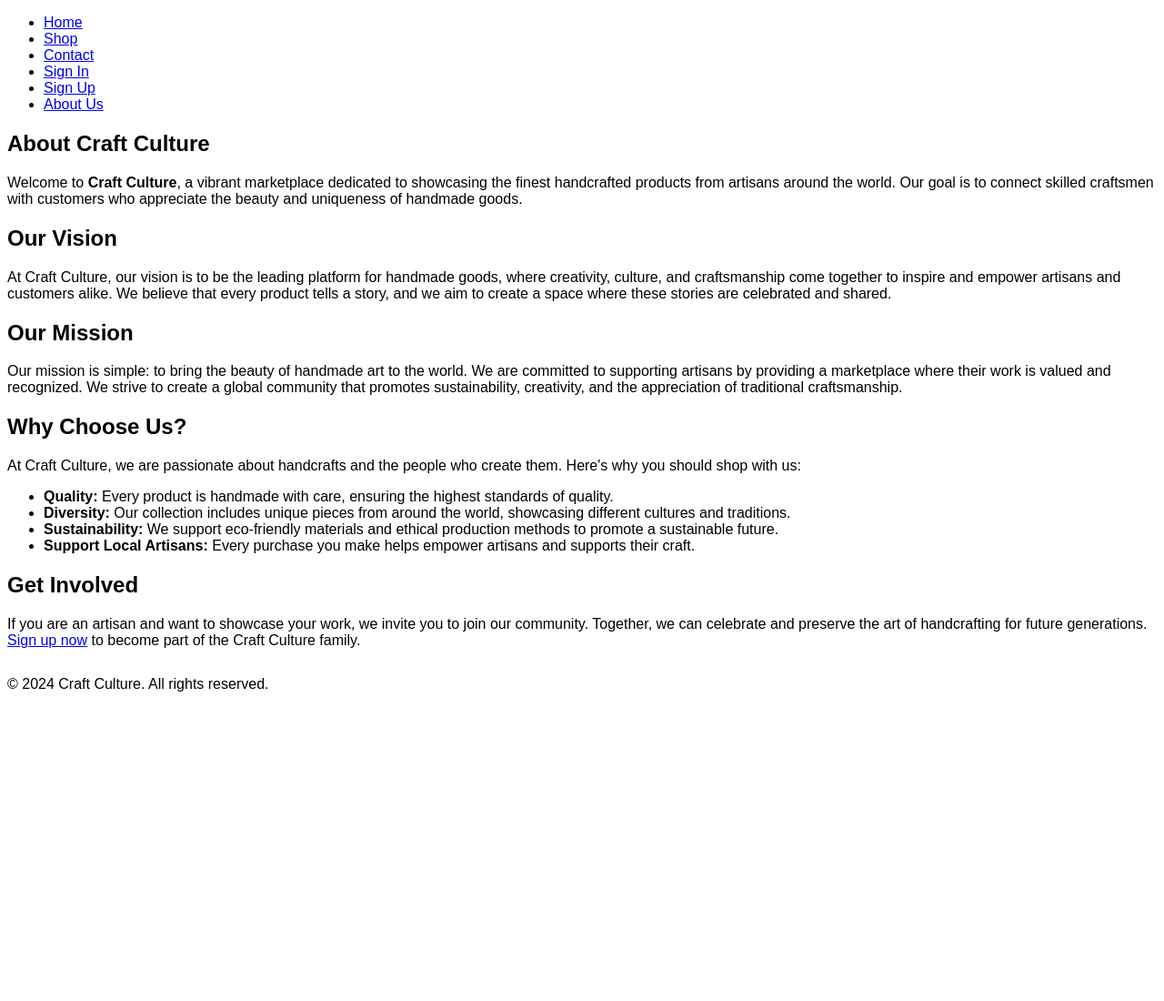
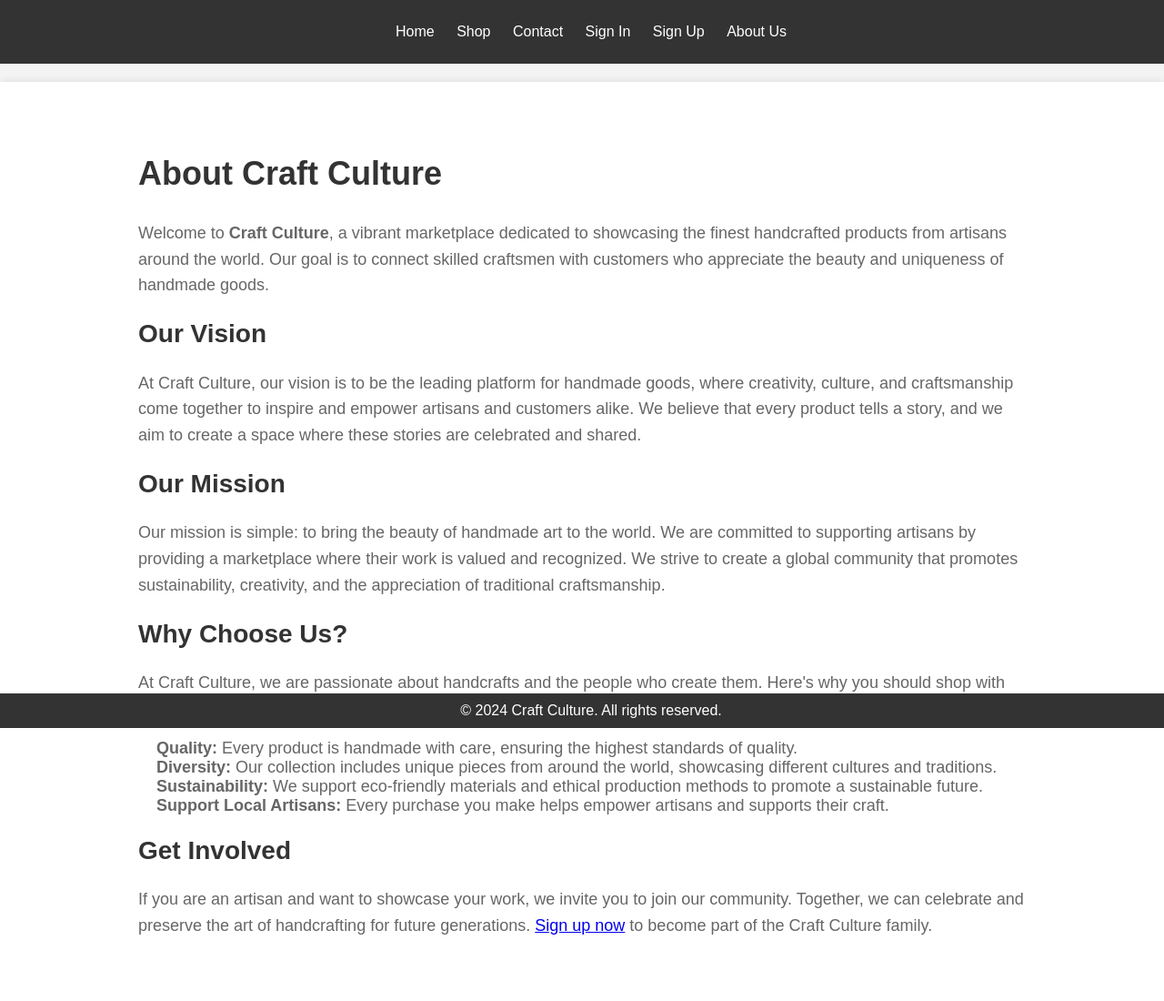
Before and after one commit to Supunmahima001/Craft_Culture, a PHP site: page /aboutus.php in a window 1280 px wide. Shown: the whole page at 91% size. Before the commit the page ends 760 px from the top, so only its background shows below. Run offline with PHP 8.4, Linux system fonts and the light colour scheme.

Commit message:
created about .css

```diff
--- a/aboutus.php
+++ b/aboutus.php
@@ -8,7 +8,7 @@
     <meta charset="UTF-8">
     <meta name="viewport" content="width=device-width, initial-scale=1.0">
     <title>About Us - Craft Culture</title>
-    <link rel="stylesheet" href="style.css"> <!-- Assuming you have a style.css for styling -->
+    <link rel="stylesheet" href="about.css"> <!-- Assuming you have a style.css for styling -->
 </head>
 <body>
     <!-- Navigation Bar -->
--- /dev/null
+++ b/css/about.css
@@ -0,0 +1,87 @@
+/* style.css */
+
+body {
+    font-family: Arial, sans-serif;
+    margin: 0;
+    padding: 0;
+    background-color: #f4f4f4;
+}
+
+nav {
+    background-color: #333;
+    color: white;
+    padding: 10px 0;
+}
+
+nav ul {
+    list-style-type: none;
+    text-align: center;
+}
+
+nav ul li {
+    display: inline;
+    margin-right: 20px;
+}
+
+nav ul li a {
+    color: white;
+    text-decoration: none;
+    font-size: 16px;
+}
+
+nav ul li a:hover {
+    text-decoration: underline;
+}
+
+.container {
+    width: 80%;
+    margin: 0 auto;
+    padding: 20px;
+}
+
+.about-us {
+    background-color: white;
+    padding: 30px;
+    margin-top: 20px;
+    box-shadow: 0 0 10px rgba(0, 0, 0, 0.1);
+}
+
+.about-us h1 {
+    font-size: 36px;
+    color: #333;
+}
+
+.about-us h2 {
+    font-size: 28px;
+    color: #333;
+}
+
+.about-us p {
+    font-size: 18px;
+    line-height: 1.6;
+    color: #666;
+}
+
+.about-us ul {
+    list-style-type: none;
+    padding-left: 20px;
+}
+
+.about-us ul li {
+    font-size: 18px;
+    color: #666;
+}
+
+footer {
+    background-color: #333;
+    color: white;
+    text-align: center;
+    padding: 10px;
+    position: fixed;
+    width: 100%;
+    bottom: 0;
+}
+
+footer p {
+    margin: 0;
+}
```
